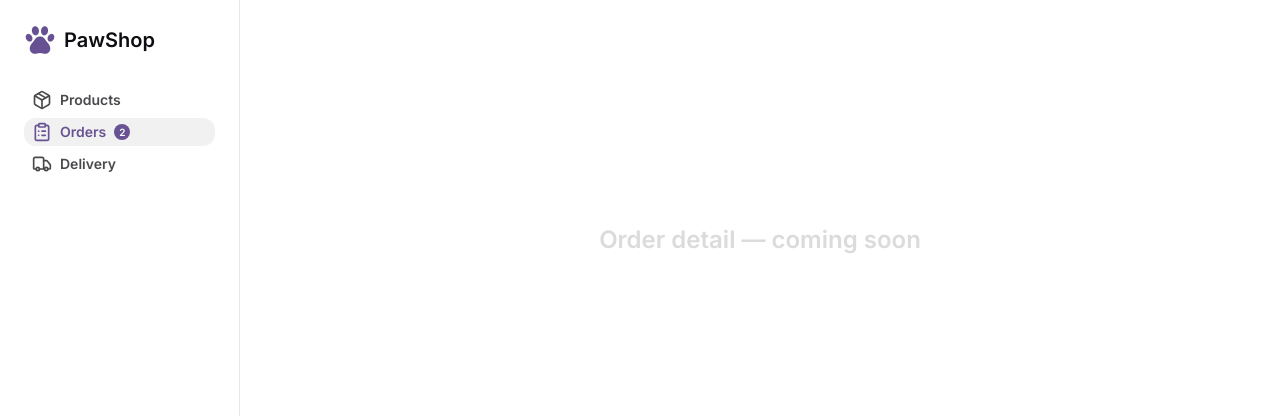
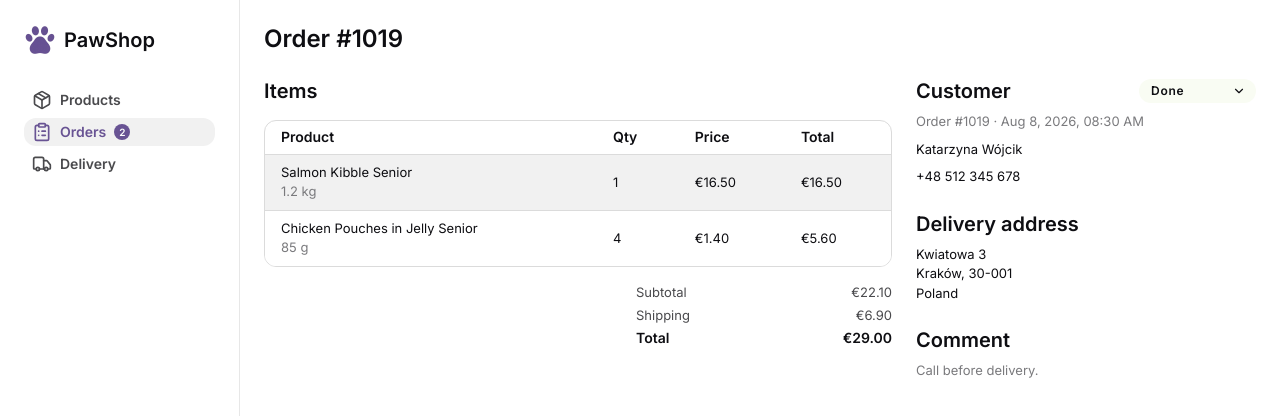
Before and after one commit to cardio-kate/PawShop, a Next.js app: page /admin/dashboard/orders/1019 in a window 1280 px wide. Shown: the top 416 px of the page. Built offline with nearby package versions, Linux system fonts and the light colour scheme.

Commit message:
feat: build Order detail with two-column layout and status select

```diff
--- a/app/(admin)/admin/dashboard/orders/[id]/page.tsx
+++ b/app/(admin)/admin/dashboard/orders/[id]/page.tsx
@@ -1,7 +1,16 @@
-export default function AdminOrderDetailPage() {
+import { notFound } from 'next/navigation';
+import { OrderDetail } from '@/components/admin/OrderDetail';
+import { MOCK_ORDERS } from '@/components/admin/mock-data';
+
+export default async function AdminOrderDetailPage({ params }: { params: Promise<{ id: string }> }) {
+  const { id } = await params;
+  const order = MOCK_ORDERS.find((o) => o.id === id);
+  if (!order) notFound();
+
   return (
-    <div className="mx-auto flex min-h-[60vh] max-w-container items-center justify-center px-lg py-3xl">
-      <p className="text-h2 text-neutral-300">Order detail — coming soon</p>
+    <div className="flex flex-col gap-lg p-lg">
+      <h1 className="text-h2 text-neutral-900">Order #{order.id}</h1>
+      <OrderDetail order={order} />
     </div>
   );
 }
--- /dev/null
+++ b/components/admin/OrderDetail.tsx
@@ -0,0 +1,150 @@
+'use client';
+
+import { useState } from 'react';
+import { ChevronDown } from 'lucide-react';
+import { getMockOrderTotal } from '@/components/admin/mock-data';
+import { formatPrice } from '@/lib/utils';
+import type { MockOrder, OrderStatus } from '@/types';
+
+const ADMIN_LOCALE = 'en';
+
+const STATUSES: OrderStatus[] = ['new', 'processing', 'done', 'cancelled'];
+
+const STATUS_LABEL: Record<OrderStatus, string> = {
+  new: 'New',
+  processing: 'Processing',
+  done: 'Done',
+  cancelled: 'Cancelled',
+};
+
+// design.md → Order detail: смена статуса — select-field, оформленный цветом соответствующего
+// badge-status-*, а не нейтральный дропдаун. Те же пары фон/текст, что у Badge (order-* варианты),
+// но select, а не span — здесь это управление, не индикатор.
+const STATUS_SELECT_CLASSNAME: Record<OrderStatus, string> = {
+  new: 'bg-paw-tint text-paw',
+  processing: 'bg-tertiary-tint text-tertiary-on-tint',
+  done: 'bg-secondary-tint text-neutral-900',
+  cancelled: 'bg-error-tint text-error-on-tint',
+};
+
+const DATE_FORMATTER = new Intl.DateTimeFormat('en', { day: 'numeric', month: 'short', year: 'numeric', hour: '2-digit', minute: '2-digit' });
+
+const CELL_CLASSNAME = 'px-md py-sm text-body-sm text-neutral-900';
+
+interface OrderDetailProps {
+  order: MockOrder;
+}
+
+// design.md → «Order detail»: две колонки — слева позиции заказа (admin table, не cart-item: снапшот
+// без фото и без степпера количества), справа контакты/адрес/доставка/comment/статус.
+// updateOrderStatus не подключён (Фаза 7 — UI на моках) — смена статуса живёт в локальном useState,
+// как toggle в ProductTable.
+export function OrderDetail({ order }: OrderDetailProps) {
+  const [status, setStatus] = useState<OrderStatus>(order.status);
+  const subtotal = order.items.reduce((sum, item) => sum + item.priceAtOrder * item.quantity, 0);
+  const total = getMockOrderTotal(order);
+
+  return (
+    <div className="grid grid-cols-1 gap-lg lg:grid-cols-[1fr_340px]">
+      <div className="flex flex-col gap-md">
+        <h2 className="text-h3 text-neutral-900">Items</h2>
+        <div className="overflow-x-auto rounded-md border border-neutral-300">
+          <table className="w-full min-w-[480px] border-collapse text-left">
+            <thead>
+              <tr className="border-b border-neutral-300">
+                <th scope="col" className={`${CELL_CLASSNAME} text-label-md`}>
+                  Product
+                </th>
+                <th scope="col" className={`${CELL_CLASSNAME} text-label-md`}>
+                  Qty
+                </th>
+                <th scope="col" className={`${CELL_CLASSNAME} text-label-md`}>
+                  Price
+                </th>
+                <th scope="col" className={`${CELL_CLASSNAME} text-label-md`}>
+                  Total
+                </th>
+              </tr>
+            </thead>
+            <tbody>
+              {order.items.map((item, index) => (
+                <tr
+                  key={item.id}
+                  className={`border-b border-neutral-300 last:border-b-0 ${index % 2 === 0 ? 'bg-neutral-100' : 'bg-surface'}`}
+                >
+                  <td className={CELL_CLASSNAME}>
+                    {item.productNameAtOrder}
+                    <span className="block text-body-sm text-neutral-500">{item.variantLabelAtOrder}</span>
+                  </td>
+                  <td className={CELL_CLASSNAME}>{item.quantity}</td>
+                  <td className={CELL_CLASSNAME}>{formatPrice(item.priceAtOrder, ADMIN_LOCALE)}</td>
+                  <td className={CELL_CLASSNAME}>{formatPrice(item.priceAtOrder * item.quantity, ADMIN_LOCALE)}</td>
+                </tr>
+              ))}
+            </tbody>
+          </table>
+        </div>
+
+        <div className="flex w-full flex-col gap-xs text-body-sm text-neutral-700 sm:w-64 sm:self-end">
+          <div className="flex items-center justify-between">
+            <span>Subtotal</span>
+            <span>{formatPrice(subtotal, ADMIN_LOCALE)}</span>
+          </div>
+          <div className="flex items-center justify-between">
+            <span>Shipping</span>
+            <span>{formatPrice(order.shippingPriceAtOrder, ADMIN_LOCALE)}</span>
+          </div>
+          <div className="flex items-center justify-between text-label-md text-neutral-900">
+            <span>Total</span>
+            <span>{formatPrice(total, ADMIN_LOCALE)}</span>
+          </div>
+        </div>
+      </div>
+
+      <div className="flex flex-col gap-lg">
+        <div className="flex flex-col gap-sm">
+          <div className="flex items-center justify-between gap-md">
+            <h2 className="text-h3 text-neutral-900">Customer</h2>
+            <div className={`relative inline-flex items-center rounded-full ${STATUS_SELECT_CLASSNAME[status]}`}>
+              <select
+                value={status}
+                onChange={(e) => setStatus(e.target.value as OrderStatus)}
+                aria-label="Order status"
+                className="appearance-none bg-transparent py-1.5 pl-3 pr-8 text-label-caps font-semibold text-current outline-none focus-visible:outline focus-visible:outline-2 focus-visible:outline-offset-2 focus-visible:outline-paw"
+              >
+                {STATUSES.map((s) => (
+                  <option key={s} value={s}>
+                    {STATUS_LABEL[s]}
+                  </option>
+                ))}
+              </select>
+              <ChevronDown
+                aria-hidden="true"
+                className="pointer-events-none absolute right-2.5 top-1/2 h-3.5 w-3.5 -translate-y-1/2 text-current"
+              />
+            </div>
+          </div>
+          <p className="text-body-sm text-neutral-500">Order #{order.id} · {DATE_FORMATTER.format(new Date(order.createdAt))}</p>
+          <p className="text-body-sm text-neutral-900">{order.customerName}</p>
+          <p className="text-body-sm text-neutral-900">{order.phone}</p>
+        </div>
+
+        <div className="flex flex-col gap-sm">
+          <h2 className="text-h3 text-neutral-900">Delivery address</h2>
+          <p className="text-body-sm text-neutral-900">
+            {order.street}
+            <br />
+            {order.city}, {order.postalCode}
+            <br />
+            {order.countryName}
+          </p>
+        </div>
+
+        <div className="flex flex-col gap-sm">
+          <h2 className="text-h3 text-neutral-900">Comment</h2>
+          <p className="text-body-sm text-neutral-500">{order.comment ?? 'No comment'}</p>
+        </div>
+      </div>
+    </div>
+  );
+}
```
